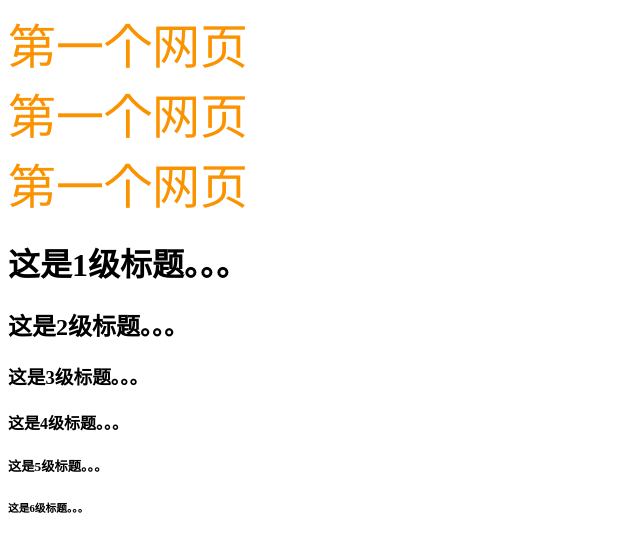
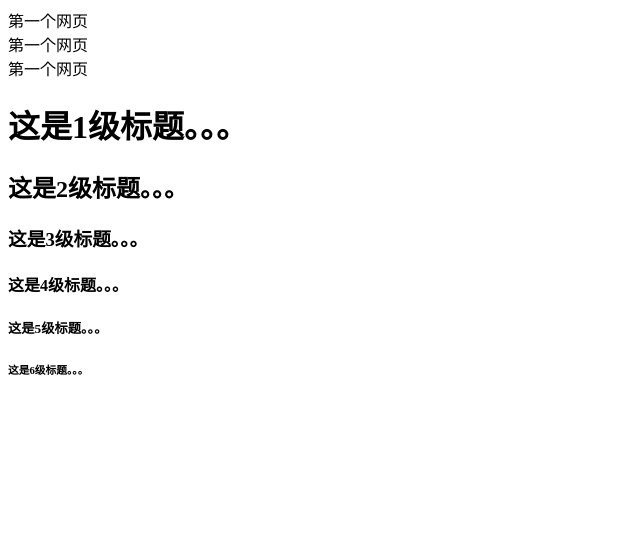
Before and after one commit to xc19961010/xc19961010.github.io, a plain HTML site: page index.html in a window 1280 px wide. Shown: the whole page, without its empty margins (0-640 px from the left). Drawn offline with Linux system fonts and the light colour scheme.

Commit message:
Update index.html

```diff
--- a/index.html
+++ b/index.html
@@ -5,7 +5,7 @@
 		<meta http-equiv="Content-type" content="text/html; charset=UTF-8" />
 	</head>
 	<body>
-		<font color="#FB9200" face="微软雅黑" size="+4">
+
 			第一个网页<br/>
 			第一个网页<br/>
 			第一个网页<br/>
```
